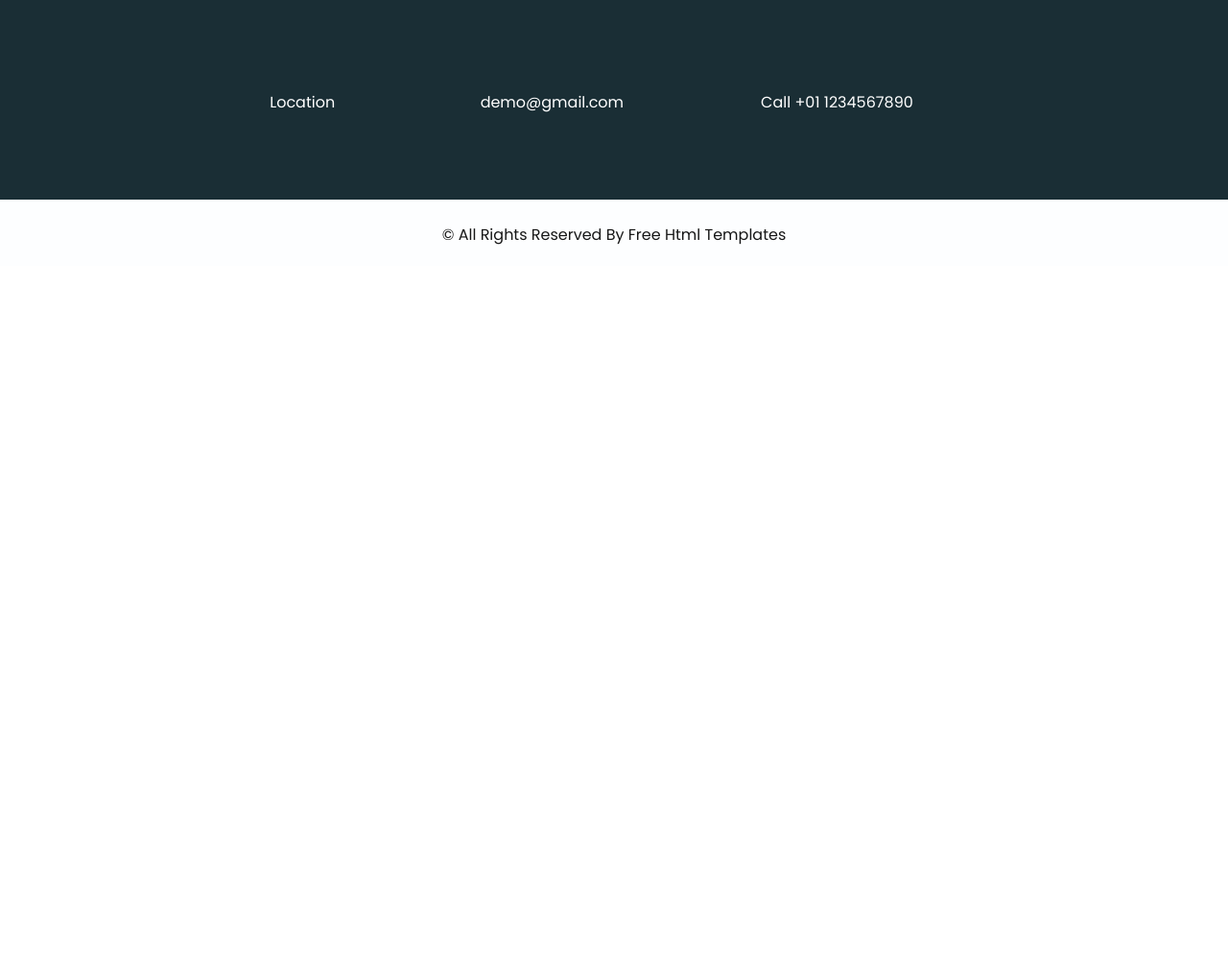
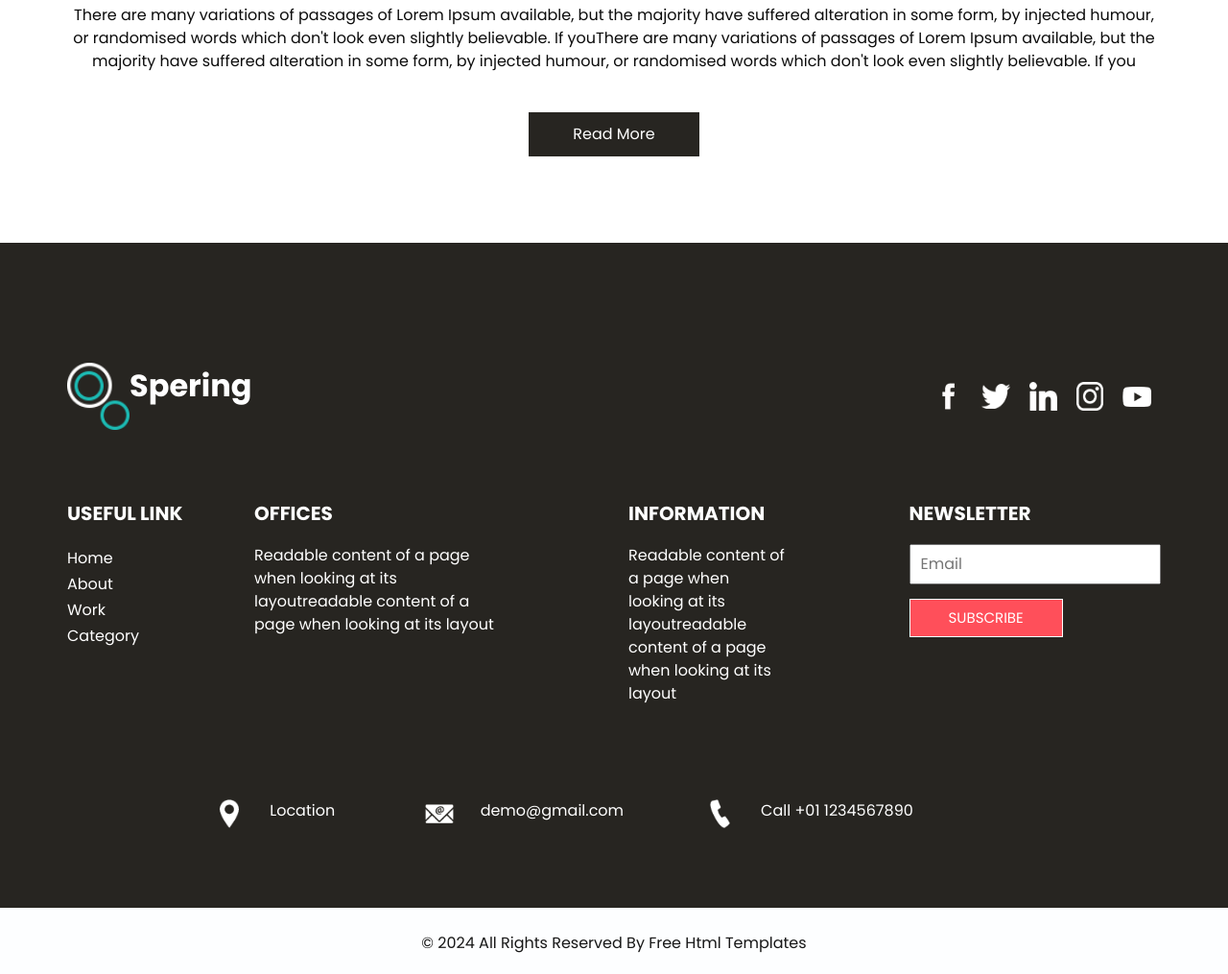
Before and after one commit to Dy2424/Dydy24, a plain HTML site: page about.html in a window 1280 px wide. Shown: the part 1232-2247 px from the top of the page at 96% size. Before the commit the page ends 1509 px from the top, so only its background shows below. Drawn offline with nearby package versions, Linux system fonts and the light colour scheme; files that its build step writes are made by us from their sources; files whose address does not match are found by name.

Commit message:
About.html

```diff
--- a/about.html
+++ b/about.html
@@ -15,13 +15,13 @@
   <title>Spering</title>
 
   <!-- bootstrap core css -->
-  <link rel="stylesheet" type="text/css" href="css/bootstrap.css" />
+  <link rel="stylesheet" type="text/css" href="bootstrap.css" />
 
   <link href="https://fonts.googleapis.com/css?family=Poppins:400,700&display=swap" rel="stylesheet">
   <!-- Custom styles for this template -->
-  <link href="css/style.css" rel="stylesheet" />
+  <link href="style.css" rel="stylesheet" />
   <!-- responsive style -->
-  <link href="css/responsive.css" rel="stylesheet" />
+  <link href="responsive.css" rel="stylesheet" />
 </head>
 
 <body class="sub_page">
@@ -96,7 +96,7 @@
       <div class="row">
         <div class="col-md-5">
           <div class="img-box">
-            <img src="images/experience-img.jpg" alt="">
+            <img src="experience-img.jpg" alt="">
           </div>
         </div>
         <div class="col-md-7">
@@ -134,7 +134,7 @@
       <div class="row">
         <div class="col-md-10 col-lg-9 mx-auto">
           <div class="img-box">
-            <img src="images/about-img.jpg" alt="">
+            <img src="about-img.jpg" alt="">
           </div>
         </div>
       </div>
@@ -161,26 +161,26 @@
       <div class="container">
         <div class="info_top">
           <div class="info_logo">
-            <img src="images/logo.png" alt="" />
+            <img src="logo.png" alt="" />
             <span>
               Spering
             </span>
           </div>
           <div class="social_box">
             <a href="#">
-              <img src="images/fb.png" alt="">
+              <img src="fb.png" alt="">
             </a>
             <a href="#">
-              <img src="images/twitter.png" alt="">
+              <img src="twitter.png" alt="">
             </a>
             <a href="#">
-              <img src="images/linkedin.png" alt="">
+              <img src="linkedin.png" alt="">
             </a>
             <a href="#">
-              <img src="images/instagram.png" alt="">
+              <img src="instagram.png" alt="">
             </a>
             <a href="#">
-              <img src="images/youtube.png" alt="">
+              <img src="youtube.png" alt="">
             </a>
           </div>
         </div>
@@ -248,7 +248,7 @@
                 <div class="col-md-3">
                   <a href="#" class="link-box">
                     <div class="img-box">
-                      <img src="images/location.png" alt="">
+                      <img src="location.png" alt="">
                     </div>
                     <div class="detail-box">
                       <h6>
@@ -260,7 +260,7 @@
                 <div class="col-md-4">
                   <a href="#" class="link-box">
                     <div class="img-box">
-                      <img src="images/mail.png" alt="">
+                      <img src="mail.png" alt="">
                     </div>
                     <div class="detail-box">
                       <h6>
@@ -272,7 +272,7 @@
                 <div class="col-md-5">
                   <a href="#" class="link-box">
                     <div class="img-box">
-                      <img src="images/call.png" alt="">
+                      <img src="call.png" alt="">
                     </div>
                     <div class="detail-box">
                       <h6>
@@ -304,9 +304,9 @@
   <!-- end  footer section -->
 
 
-  <script src="js/jquery-3.4.1.min.js"></script>
-  <script src="js/bootstrap.js"></script>
-  <script src="js/custom.js"></script>
+  <script src="jquery-3.4.1.min.js"></script>
+  <script src="bootstrap.js"></script>
+  <script src="custom.js"></script>
 
 
 </body>
```
